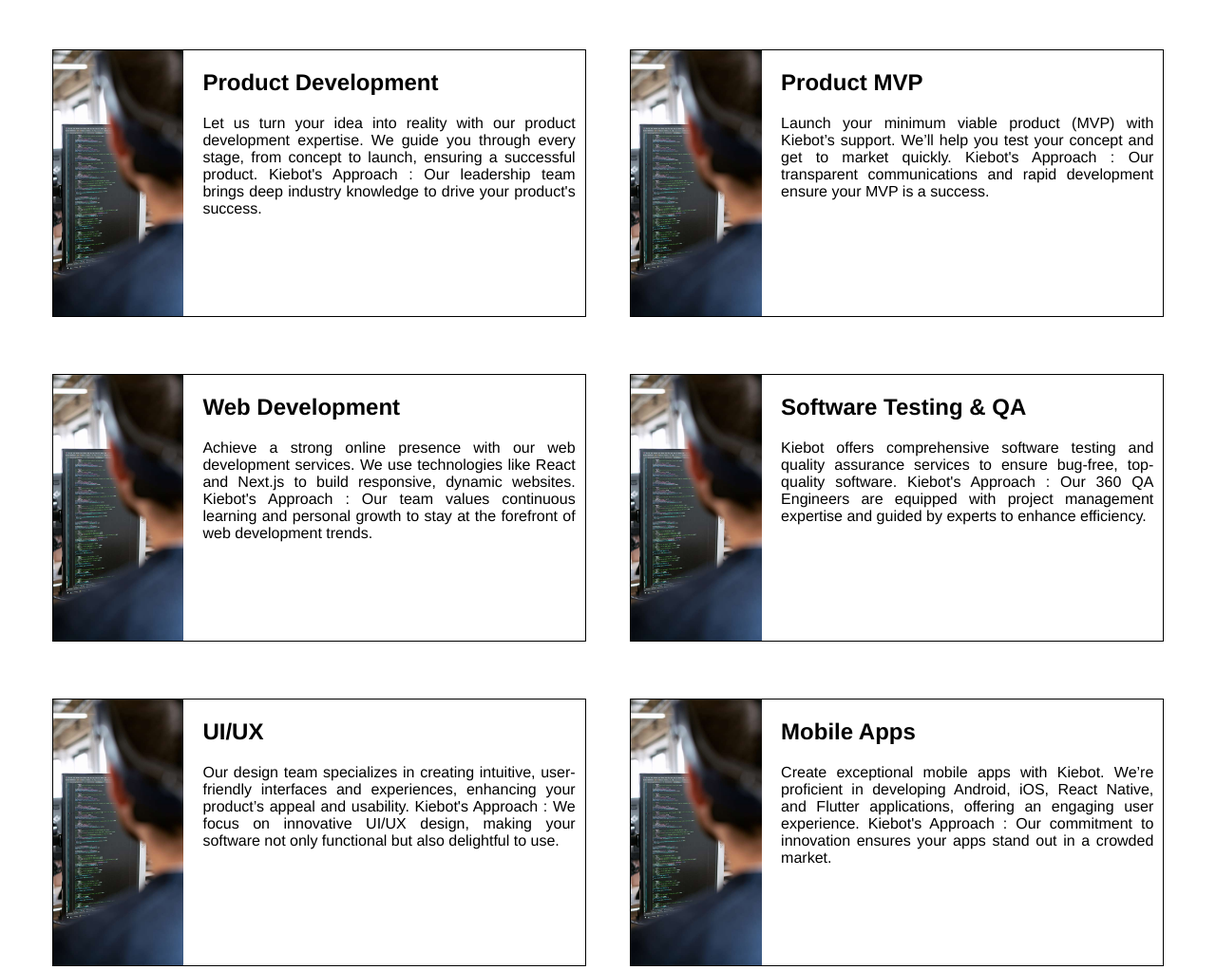
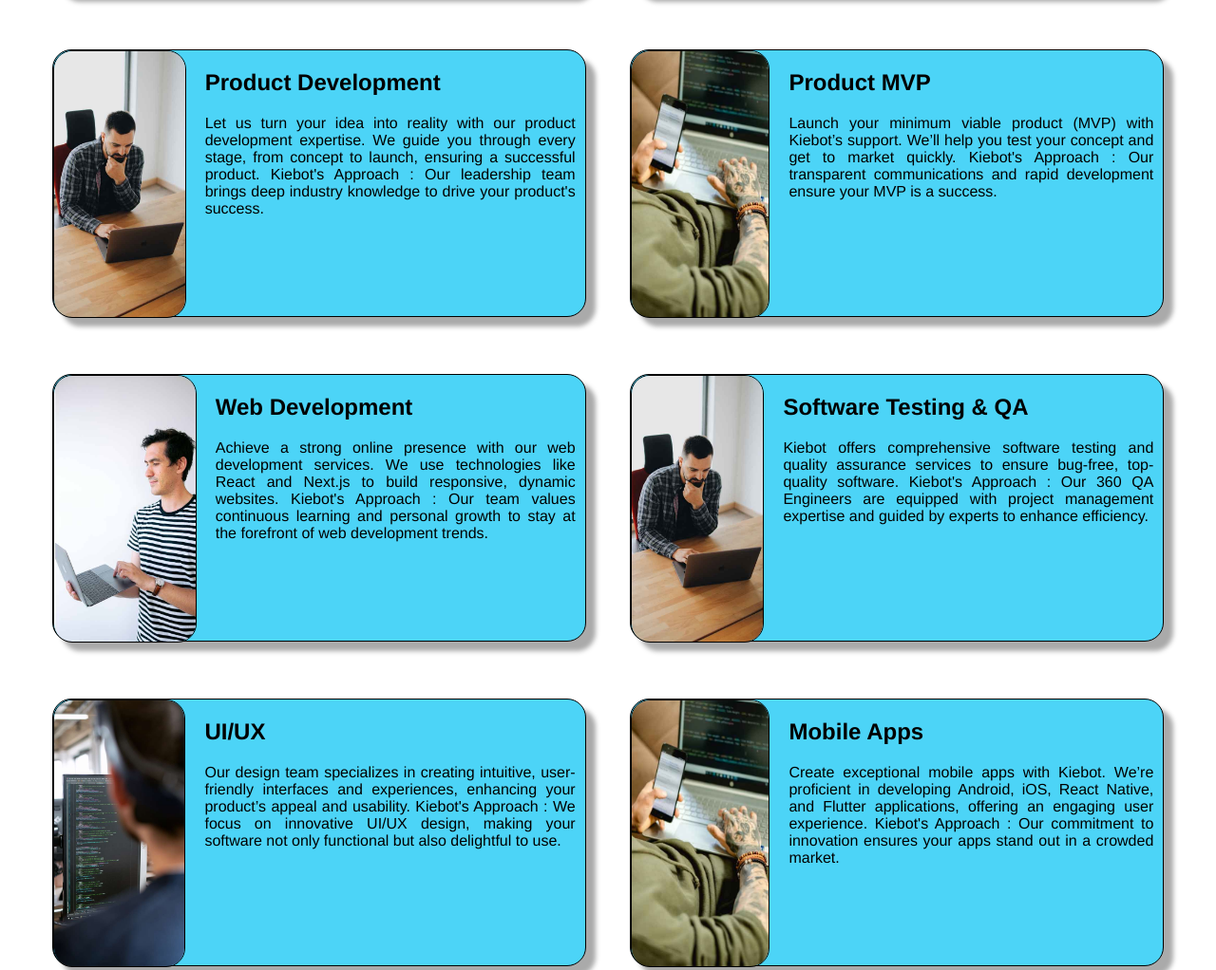
Before and after one commit to shameernedk/kiebot-service-page-assignment, a plain HTML site: page index.html in a window 1280 px wide. Shown: the part 738-1760 px from the top of the page at 95% size. Drawn offline with Linux system fonts and the light colour scheme.

Commit message:
hover updated

```diff
--- a/index.html
+++ b/index.html
@@ -48,7 +48,7 @@
                    </div>
             </div>
             <div class="box">
-                <div class="image"><img src="images/coding.jpg" alt="photo"></div>
+                <div class="image"><img src="images/coding-3.jpg" alt="photo"></div>
                 <div class="para"><p>
                     <h2>Product Development</h2>
                     <p>
@@ -58,7 +58,7 @@
                         </p></div>
             </div>
             <div class="box">
-                <div class="image"><img src="images/coding.jpg" alt="photo"></div>
+                <div class="image"><img src="images/coding-4.jpg" alt="photo"></div>
                 <div class="para"><p>
                     <h2>Product MVP</h2>
                      <p>
@@ -69,7 +69,7 @@
                     </div>
             </div>
             <div class="box">
-                <div class="image"><img src="images/coding.jpg" alt="photo"></div>
+                <div class="image"><img src="images/coding-2.jpg" alt="photo"></div>
                 <div class="para"><p>
                     <h2>Web Development</h2>
                    <p>
@@ -79,7 +79,7 @@
                     </p></div>
             </div>
             <div class="box">
-                <div class="image"><img src="images/coding.jpg" alt="photo"></div>
+                <div class="image"><img src="images/coding-3.jpg" alt="photo"></div>
                 <div class="para"><p>
                     <h2>Software Testing & QA</h2>
                    <p>
@@ -101,7 +101,7 @@
                     </p></div>
             </div>
             <div class="box">
-                <div class="image"><img src="images/coding.jpg" alt="photo"></div>
+                <div class="image"><img src="images/coding-4.jpg" alt="photo"></div>
                 <div class="para"><p>
                     <h2>Mobile Apps</h2>
                    <p>
--- a/styles.css
+++ b/styles.css
@@ -74,6 +74,8 @@
 }
 .container .main1 .box {
     display: grid;
+    background-color: #4cd4f7;
+    box-shadow: 10px 10px 5px #aaaaaa;
     grid-template-columns: 1fr 3fr;
     width: 550px;
     height: 280px;
@@ -83,10 +85,20 @@
     font-family: 'Franklin Gothic Medium', 'Arial Narrow', Arial, sans-serif;
     text-align: justify;
     padding-right: 10px;
+    border-radius: 20px;
 }
+.container .main1 .box:hover {
+    background-color: #000000;
+    color: rgb(255, 255, 255);
+  }
+
+
+
 .container .main1 .box img {
     height: 280px;
     object-fit: cover;
+    border-radius: 20px;
+    border: 1px solid black;
 }
 
 
```
